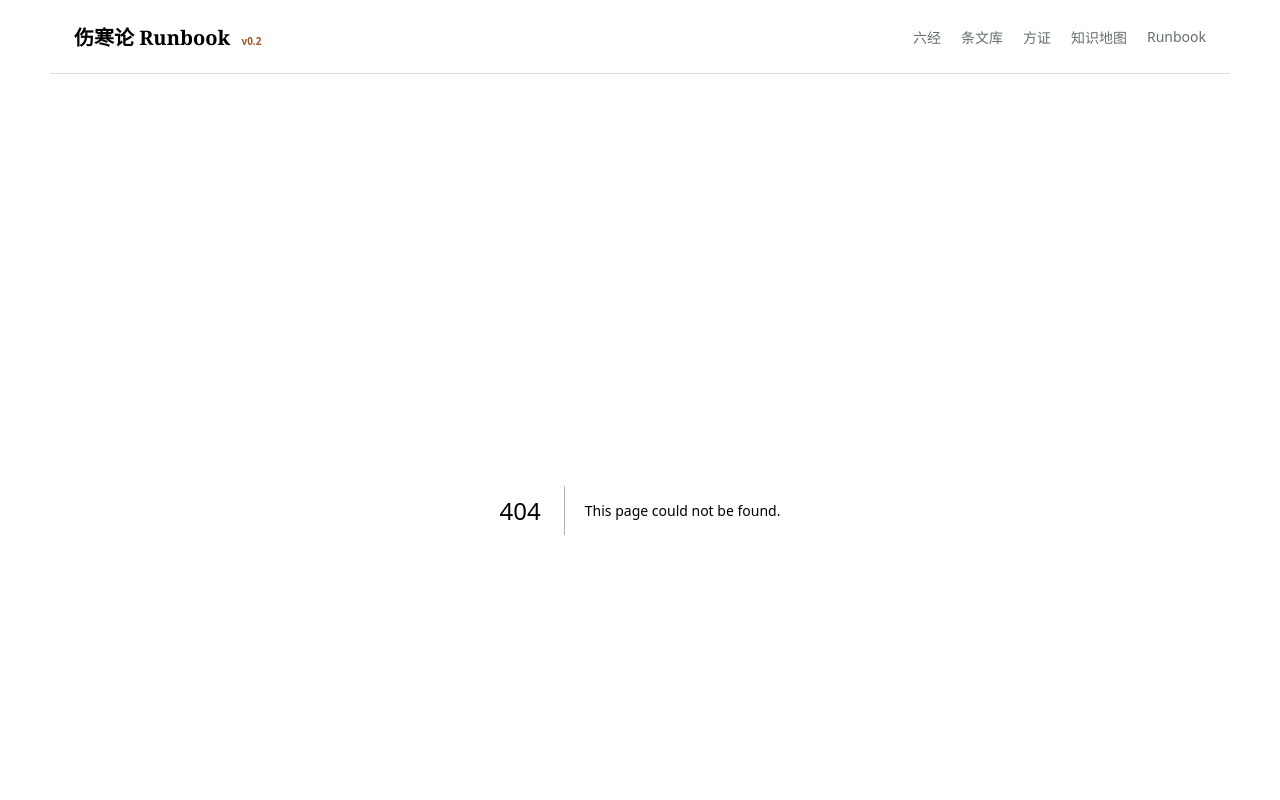
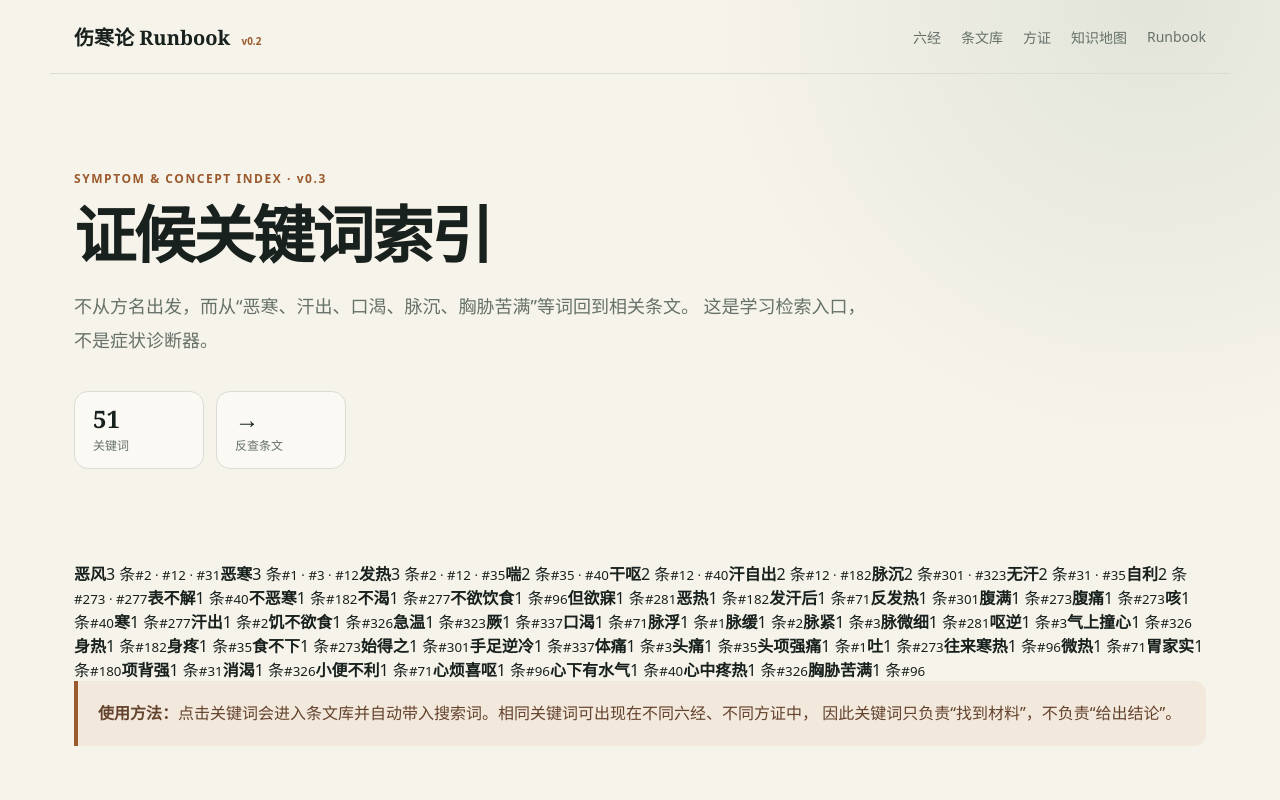
Before and after one commit to boxker/shanghan-runbook, a Next.js app: page /keywords in a window 1280 px wide. Before the commit this address had no page. Shown: the top 800 px of the page. Built offline with nearby package versions, Linux system fonts and the light colour scheme.

Commit message:
feat(v0.3): add keyword index

```diff
--- /dev/null
+++ b/app/keywords/page.tsx
@@ -0,0 +1,43 @@
+import Link from "next/link";
+import { getKeywordIndex } from "@/lib/content";
+
+export default function KeywordsPage() {
+  const groups = getKeywordIndex();
+
+  return (
+    <>
+      <section className="pageHead">
+        <span className="eyebrow">SYMPTOM & CONCEPT INDEX · v0.3</span>
+        <h1>证候关键词索引</h1>
+        <p>
+          不从方名出发，而从“恶寒、汗出、口渴、脉沉、胸胁苦满”等词回到相关条文。
+          这是学习检索入口，不是症状诊断器。
+        </p>
+        <div className="stats">
+          <div><strong>{groups.length}</strong><span>关键词</span></div>
+          <div><strong>→</strong><span>反查条文</span></div>
+        </div>
+      </section>
+
+      <div className="keywordGrid">
+        {groups.map(({ keyword, clauses }) => (
+          <Link
+            href={`/clauses?q=${encodeURIComponent(keyword)}`}
+            className="keywordCard"
+            key={keyword}
+          >
+            <strong>{keyword}</strong>
+            <span>{clauses.length} 条</span>
+            <small>{clauses.slice(0, 3).map((item) => `#${item.number}`).join(" · ")}</small>
+          </Link>
+        ))}
+      </div>
+
+      <aside className="notice">
+        <strong>使用方法：</strong>
+        点击关键词会进入条文库并自动带入搜索词。相同关键词可出现在不同六经、不同方证中，
+        因此关键词只负责“找到材料”，不负责“给出结论”。
+      </aside>
+    </>
+  );
+}
```
